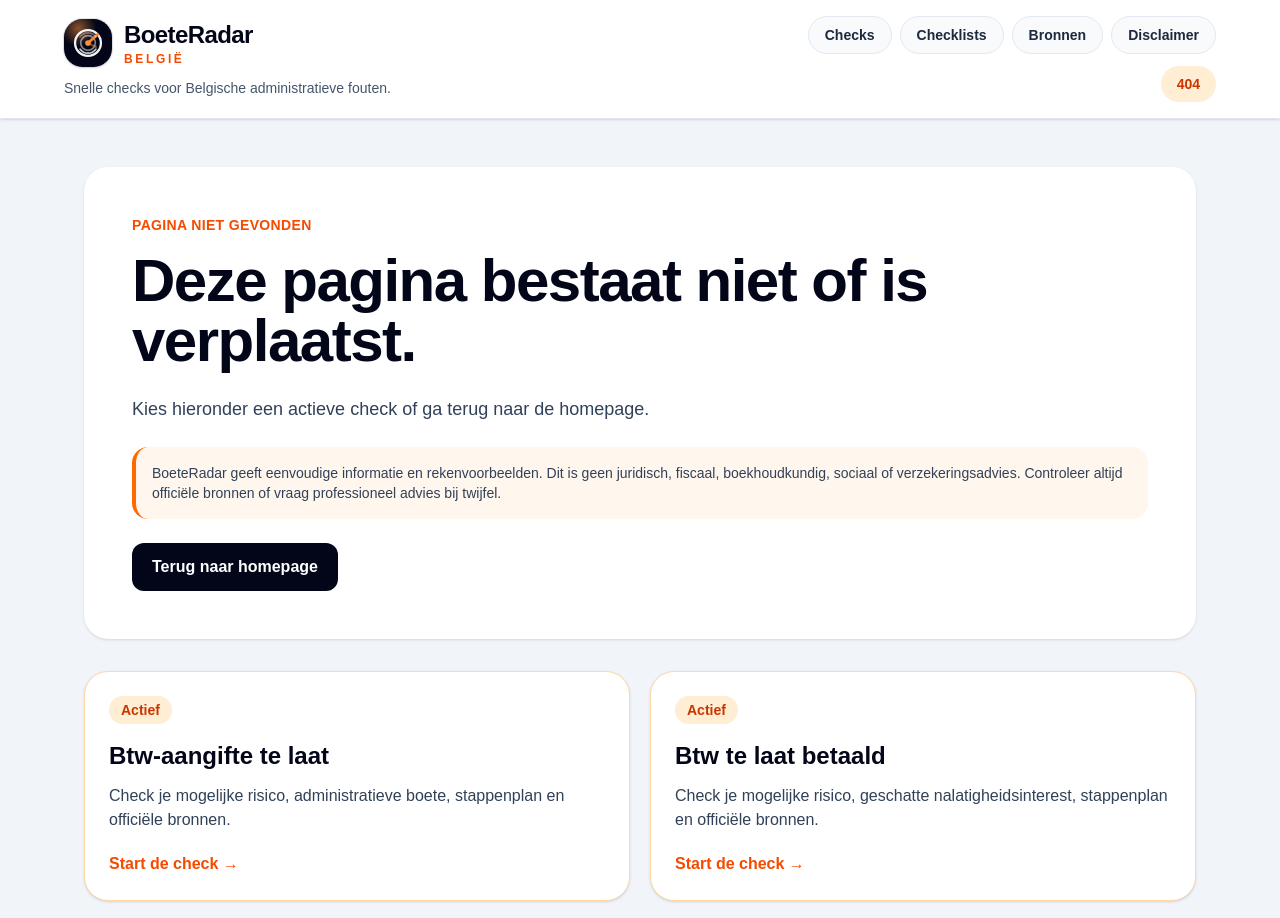
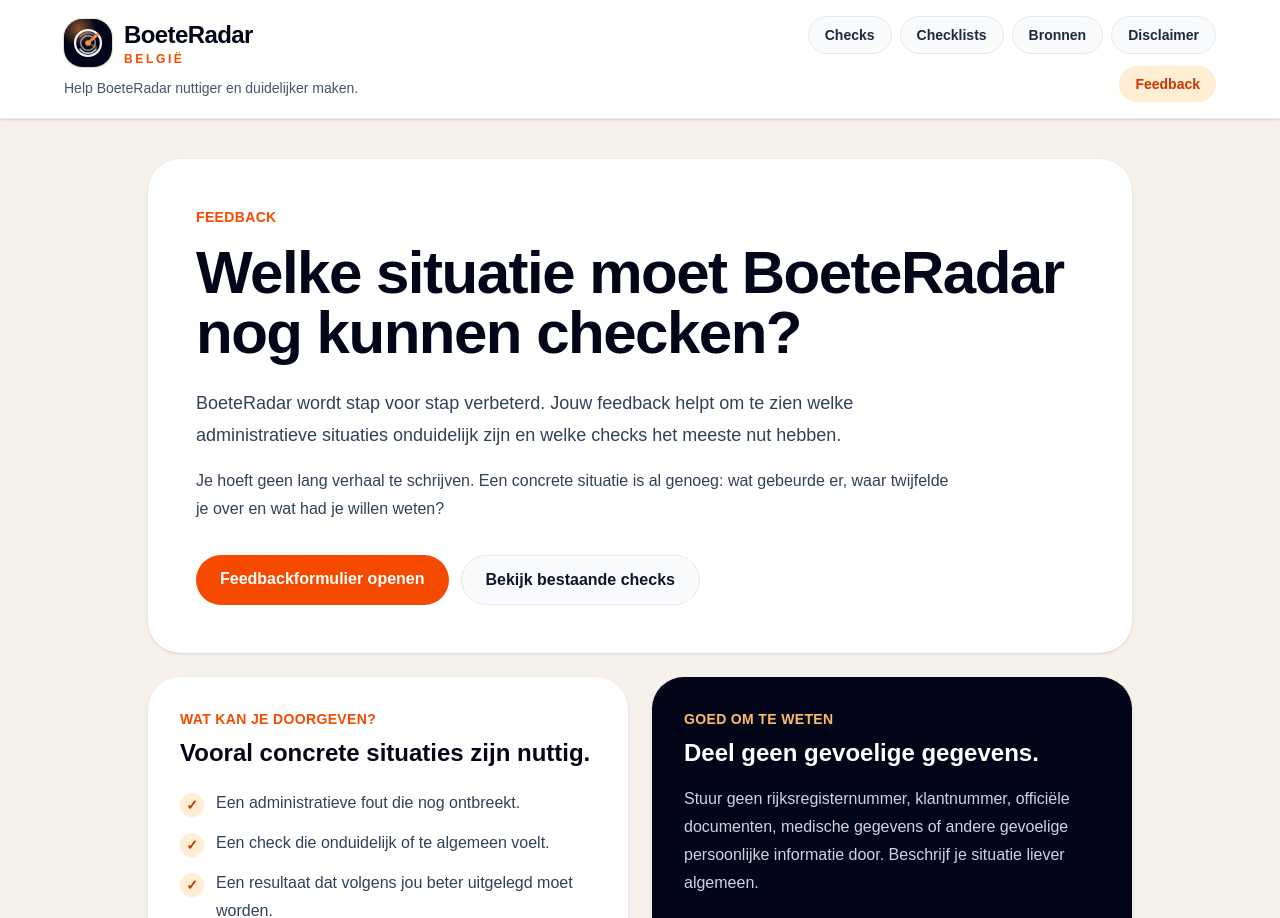
Before and after one commit to NathanVerd/Boeteradar, a Next.js app: page /feedback in a window 1280 px wide. Before the commit this address had no page. Shown: the top 918 px of the page. Built offline with nearby package versions, Linux system fonts and the light colour scheme.

Commit message:
Add feedback page

```diff
--- /dev/null
+++ b/app/feedback/page.tsx
@@ -0,0 +1,207 @@
+import BackHomeLink from "@/components/BackHomeLink";
+import Footer from "@/components/Footer";
+import Header from "@/components/Header";
+import Link from "next/link";
+import type { Metadata } from "next";
+
+export const metadata: Metadata = {
+  title: "Feedback geven | Help BoeteRadar verbeteren",
+  description:
+    "Mis je een situatie op BoeteRadar of wil je feedback geven? Stel een nieuwe check voor of deel wat onduidelijk is.",
+  alternates: {
+    canonical: "https://www.boeteradar.be/feedback",
+  },
+  openGraph: {
+    title: "Feedback geven aan BoeteRadar",
+    description:
+      "Help BoeteRadar verbeteren door ontbrekende situaties of onduidelijke checks door te geven.",
+    url: "https://www.boeteradar.be/feedback",
+    siteName: "BoeteRadar België",
+    locale: "nl_BE",
+    type: "website",
+  },
+};
+
+const existingChecks = [
+  {
+    label: "Btw-aangifte te laat",
+    href: "/btw-aangifte-te-laat",
+  },
+  {
+    label: "Btw te laat betaald",
+    href: "/btw-te-laat-betaald",
+  },
+  {
+    label: "Personenbelasting te laat",
+    href: "/personenbelasting-te-laat",
+  },
+  {
+    label: "Autokeuring vervallen",
+    href: "/autokeuring-vervallen",
+  },
+  {
+    label: "Student te veel gewerkt",
+    href: "/student-te-veel-gewerkt",
+  },
+];
+
+const feedbackExamples = [
+  "Een administratieve fout die nog ontbreekt.",
+  "Een check die onduidelijk of te algemeen voelt.",
+  "Een resultaat dat volgens jou beter uitgelegd moet worden.",
+  "Een bron, regel of situatie die volgens jou extra aandacht verdient.",
+];
+
+export default function FeedbackPage() {
+  return (
+    <main className="min-h-screen bg-[#f6f1ea] text-slate-950">
+      <Header
+        label="Feedback"
+        subtitle="Help BoeteRadar nuttiger en duidelijker maken."
+      />
+
+      <section className="mx-auto max-w-5xl px-5 py-10">
+        <section className="rounded-[2rem] bg-white p-7 shadow-sm md:p-12">
+          <p className="mb-4 text-sm font-black uppercase tracking-wide text-orange-600">
+            Feedback
+          </p>
+
+          <h1 className="max-w-4xl text-4xl font-black tracking-tight md:text-6xl">
+            Welke situatie moet BoeteRadar nog kunnen checken?
+          </h1>
+
+          <p className="mt-6 max-w-3xl text-lg leading-8 text-slate-700">
+            BoeteRadar wordt stap voor stap verbeterd. Jouw feedback helpt om te
+            zien welke administratieve situaties onduidelijk zijn en welke checks
+            het meeste nut hebben.
+          </p>
+
+          <p className="mt-4 max-w-3xl leading-7 text-slate-700">
+            Je hoeft geen lang verhaal te schrijven. Een concrete situatie is al
+            genoeg: wat gebeurde er, waar twijfelde je over en wat had je willen
+            weten?
+          </p>
+
+          <div className="mt-8 flex flex-col gap-3 sm:flex-row">
+            <a
+              href="https://docs.google.com/forms/d/e/1FAIpQLSdndgj220iZG4IBmJCSqDwY5vf_kZZWTAbVd99zzVCafsdaAQ/viewform"
+              target="_blank"
+              rel="noreferrer"
+              className="rounded-full bg-orange-600 px-6 py-3 text-center font-black text-white transition hover:bg-orange-700"
+            >
+              Feedbackformulier openen
+            </a>
+
+            <Link
+              href="/"
+              className="rounded-full border border-slate-200 bg-slate-50 px-6 py-3 text-center font-black text-slate-900 transition hover:bg-slate-100"
+            >
+              Bekijk bestaande checks
+            </Link>
+          </div>
+        </section>
+
+        <section className="mt-6 grid gap-6 md:grid-cols-2">
+          <div className="rounded-[2rem] bg-white p-7 shadow-sm md:p-8">
+            <p className="text-sm font-black uppercase tracking-wide text-orange-600">
+              Wat kan je doorgeven?
+            </p>
+
+            <h2 className="mt-2 text-2xl font-black">
+              Vooral concrete situaties zijn nuttig.
+            </h2>
+
+            <ul className="mt-5 space-y-3 leading-7 text-slate-700">
+              {feedbackExamples.map((item) => (
+                <li key={item} className="flex gap-3">
+                  <span className="mt-1 flex h-6 w-6 shrink-0 items-center justify-center rounded-full bg-orange-100 text-sm font-black text-orange-700">
+                    ✓
+                  </span>
+                  <span>{item}</span>
+                </li>
+              ))}
+            </ul>
+          </div>
+
+          <div className="rounded-[2rem] bg-slate-950 p-7 text-white shadow-sm md:p-8">
+            <p className="text-sm font-black uppercase tracking-wide text-orange-300">
+              Goed om te weten
+            </p>
+
+            <h2 className="mt-2 text-2xl font-black">
+              Deel geen gevoelige gegevens.
+            </h2>
+
+            <p className="mt-4 leading-7 text-slate-300">
+              Stuur geen rijksregisternummer, klantnummer, officiële documenten,
+              medische gegevens of andere gevoelige persoonlijke informatie door.
+              Beschrijf je situatie liever algemeen.
+            </p>
+
+            <p className="mt-4 leading-7 text-slate-300">
+              BoeteRadar behandelt geen persoonlijke dossiers. Feedback wordt
+              gebruikt om de website en toekomstige checks beter te maken.
+            </p>
+          </div>
+        </section>
+
+        <section className="mt-6 rounded-[2rem] bg-white p-7 shadow-sm md:p-8">
+          <p className="text-sm font-black uppercase tracking-wide text-orange-600">
+            Bestaande checks
+          </p>
+
+          <h2 className="mt-2 text-2xl font-black">
+            Misschien staat je situatie er al tussen.
+          </h2>
+
+          <p className="mt-3 max-w-3xl leading-7 text-slate-700">
+            BoeteRadar heeft momenteel deze checks. Mis je iets dat hier niet
+            tussen staat, dan is dat precies de feedback die nuttig is.
+          </p>
+
+          <div className="mt-6 grid gap-3 md:grid-cols-2">
+            {existingChecks.map((check) => (
+              <Link
+                key={check.href}
+                href={check.href}
+                className="rounded-2xl border border-slate-200 bg-slate-50 p-4 font-bold text-slate-800 transition hover:border-orange-200 hover:bg-orange-50 hover:text-orange-700"
+              >
+                {check.label} →
+              </Link>
+            ))}
+          </div>
+        </section>
+
+        <section className="mt-6 rounded-[2rem] border border-orange-200 bg-orange-50 p-7 shadow-sm md:p-8">
+          <p className="text-sm font-black uppercase tracking-wide text-orange-700">
+            Nieuwe check voorstellen
+          </p>
+
+          <h2 className="mt-2 text-2xl font-black">
+            Wat zou jij willen kunnen berekenen of controleren?
+          </h2>
+
+          <p className="mt-3 max-w-3xl leading-7 text-slate-700">
+            Denk aan situaties zoals een brief van FOD Financiën, een
+            onduidelijk aanslagbiljet, een administratieve deadline, een
+            verkeersdocument of een probleem rond werk, studie of zelfstandige
+            administratie.
+          </p>
+
+          <a
+            href="https://docs.google.com/forms/d/e/1FAIpQLSdndgj220iZG4IBmJCSqDwY5vf_kZZWTAbVd99zzVCafsdaAQ/viewform"
+            target="_blank"
+            rel="noreferrer"
+            className="mt-6 inline-flex rounded-full bg-orange-600 px-6 py-3 font-black text-white transition hover:bg-orange-700"
+          >
+            Geef feedback →
+          </a>
+        </section>
+
+        <BackHomeLink label="← Terug naar homepage" />
+      </section>
+
+      <Footer />
+    </main>
+  );
+}
--- a/components/Footer.tsx
+++ b/components/Footer.tsx
@@ -50,12 +50,24 @@
                   className="relative h-8 w-8"
                 >
                   <defs>
-      <linearGradient id="footerRadarBeam" x1="14" y1="50" x2="50" y2="14">
+                    <linearGradient
+                      id="footerRadarBeam"
+                      x1="14"
+                      y1="50"
+                      x2="50"
+                      y2="14"
+                    >
                       <stop offset="0%" stopColor="#fb923c" />
                       <stop offset="100%" stopColor="#f97316" />
                     </linearGradient>
 
-      <linearGradient id="footerRadarRing" x1="10" y1="10" x2="54" y2="54">
+                    <linearGradient
+                      id="footerRadarRing"
+                      x1="10"
+                      y1="10"
+                      x2="54"
+                      y2="54"
+                    >
                       <stop offset="0%" stopColor="#0f172a" />
                       <stop offset="100%" stopColor="#334155" />
                     </linearGradient>
@@ -187,6 +199,7 @@
               >
                 Over BoeteRadar
               </Link>
+
               <Link
                 href="/bronnen"
                 className="text-sm font-medium text-slate-300 transition hover:text-white"
@@ -201,14 +214,12 @@
                 Disclaimer
               </Link>
 
-              <a
-                href="https://docs.google.com/forms/d/e/1FAIpQLSdndgj220iZG4IBmJCSqDwY5vf_kZZWTAbVd99zzVCafsdaAQ/viewform"
-                target="_blank"
-                rel="noreferrer"
+              <Link
+                href="/feedback"
                 className="text-sm font-medium text-slate-300 transition hover:text-white"
               >
                 Feedback geven
-              </a>
+              </Link>
             </div>
           </div>
         </div>
```
Lines whose indentation alone changed are shown as unchanged.
